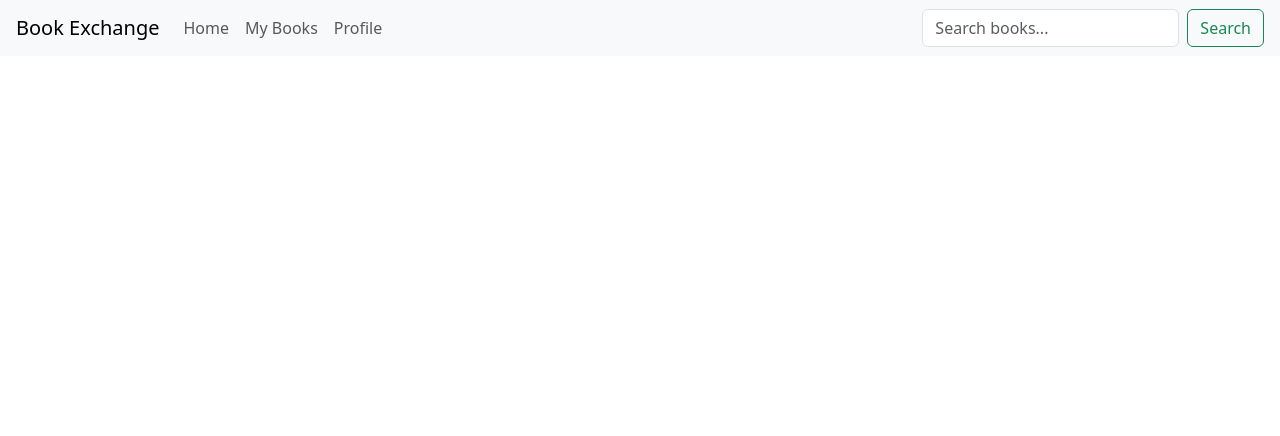
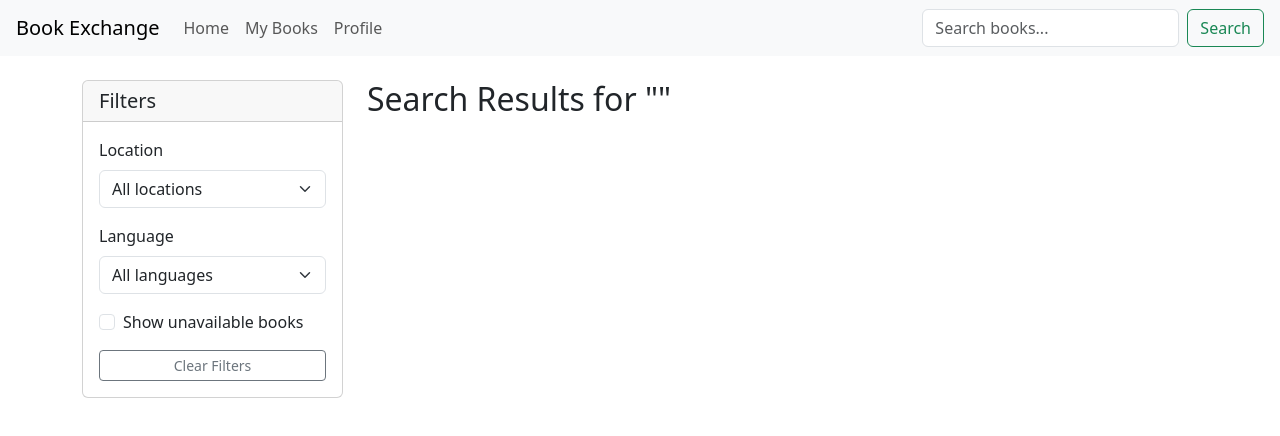
Before and after one commit to kristina-djukic/book-exchange, a React (Create React App) app in the folder frontend/: page /search in a window 1280 px wide. Shown: the top 436 px of the page. Built offline with nearby package versions, Linux system fonts and the light colour scheme.

Commit message:
implement search functionality with filters and update navbar for search page, frontend

```diff
--- a/frontend/src/App.js
+++ b/frontend/src/App.js
@@ -6,6 +6,7 @@ import NavBar from "./components/navBar";
 import HomePage from "./pages/homePage";
 import MyBooksPage from "./pages/myBooksPage";
 import ProfilePage from "./pages/profilePage";
+import SearchPage from "./pages/searchPage";
 
 function App() {
   return (
@@ -18,6 +19,7 @@ function App() {
         <Route path="/homepage" element={<HomePage />} />
         <Route path="/mybooks" element={<MyBooksPage />} />
         <Route path="/profile" element={<ProfilePage />} />
+        <Route path="/search" element={<SearchPage />} />
       </Routes>
     </Router>
   );
--- a/frontend/src/components/navBar.js
+++ b/frontend/src/components/navBar.js
@@ -1,4 +1,4 @@
-import React from "react";
+import React, { useState } from "react";
 import { Link, useLocation, useNavigate } from "react-router-dom";
 import axios from "axios";
 import { toast } from "react-toastify";
@@ -6,6 +6,7 @@ import { toast } from "react-toastify";
 const NavBar = () => {
   const location = useLocation();
   const navigate = useNavigate();
+  const [searchQuery, setSearchQuery] = useState("");
   const hideOn = ["/login", "/register", "/"];
 
   const handleLogout = async () => {
@@ -13,11 +14,17 @@ const NavBar = () => {
       await axios.post("/auth/logout", {}, { withCredentials: true });
       toast.success("Logged out successfully!");
       localStorage.setItem("isAuthenticated", false);
-
       navigate("/login");
     } catch (err) {
       toast.error("Logout failed. Please try again.");
       console.error("Logout error:", err);
+    }
+  };
+
+  const handleSearch = (e) => {
+    e.preventDefault();
+    if (searchQuery.trim()) {
+      navigate(`/search?q=${encodeURIComponent(searchQuery.trim())}`);
     }
   };
 
@@ -65,12 +72,13 @@ const NavBar = () => {
                 Log out
               </button>
             ) : (
-              <form className="d-flex">
+              <form className="d-flex" onSubmit={handleSearch}>
                 <input
                   className="form-control me-2"
                   type="search"
-                  name="search"
                   placeholder="Search books..."
+                  value={searchQuery}
+                  onChange={(e) => setSearchQuery(e.target.value)}
                 />
                 <button className="btn btn-outline-success" type="submit">
                   Search
--- /dev/null
+++ b/frontend/src/hooks/useSearchBooks.js
@@ -0,0 +1,46 @@
+import { useState } from "react";
+import axios from "axios";
+import { toast } from "react-toastify";
+
+function useSearchBooks() {
+  const [books, setBooks] = useState([]);
+  const [error] = useState("");
+  const [loading, setLoading] = useState(false);
+
+  const searchBooks = async (query) => {
+    if (!query || query.trim() === "") {
+      setBooks([]);
+      return;
+    }
+
+    setLoading(true);
+    try {
+      const { data } = await axios.get(
+        `/books/search?query=${encodeURIComponent(query)}`,
+        {
+          withCredentials: true,
+        }
+      );
+      setBooks(data);
+    } catch {
+      toast.error("Could not search books");
+      setBooks([]);
+    } finally {
+      setLoading(false);
+    }
+  };
+
+  const clearSearch = () => {
+    setBooks([]);
+  };
+
+  return {
+    books,
+    error,
+    loading,
+    searchBooks,
+    clearSearch,
+  };
+}
+
+export default useSearchBooks;
--- /dev/null
+++ b/frontend/src/pages/searchPage.js
@@ -0,0 +1,187 @@
+import React, { useState, useEffect, useMemo } from "react";
+import { useSearchParams } from "react-router-dom";
+import BookCard from "../components/bookCard";
+import useSearchBooks from "../hooks/useSearchBooks";
+
+const SearchPage = () => {
+  const [searchParams] = useSearchParams();
+  const query = searchParams.get("q") || "";
+  const { books, loading, error, searchBooks } = useSearchBooks();
+
+  const [locationFilter, setLocationFilter] = useState("");
+  const [languageFilter, setLanguageFilter] = useState("");
+  const [showUnavailable, setShowUnavailable] = useState(false);
+  const [filteredBooks, setFilteredBooks] = useState([]);
+
+  useEffect(() => {
+    if (query) {
+      searchBooks(query);
+    }
+  }, [query]);
+  const availableFilters = useMemo(() => {
+    const locations = [...new Set(books.map((book) => book.city))].sort();
+    const languages = [...new Set(books.map((book) => book.language))].sort();
+
+    return { locations, languages };
+  }, [books]);
+
+  useEffect(() => {
+    let filtered = books;
+    if (!showUnavailable) {
+      filtered = filtered.filter((book) => book.available === 1);
+    }
+    if (locationFilter) {
+      filtered = filtered.filter((book) => book.city === locationFilter);
+    }
+    if (languageFilter) {
+      filtered = filtered.filter((book) => book.language === languageFilter);
+    }
+
+    setFilteredBooks(filtered);
+  }, [books, locationFilter, languageFilter, showUnavailable]);
+
+  const clearFilters = () => {
+    setLocationFilter("");
+    setLanguageFilter("");
+    setShowUnavailable(false);
+  };
+
+  const availableCount = filteredBooks.filter(
+    (book) => book.available === 1
+  ).length;
+  const unavailableCount = filteredBooks.filter(
+    (book) => book.available === 0
+  ).length;
+
+  if (loading) {
+    return (
+      <div className="container py-4">
+        <div className="text-center">Loading...</div>
+      </div>
+    );
+  }
+
+  return (
+    <div className="container py-4">
+      <div className="row">
+        <div className="col-md-3">
+          <div className="card">
+            <div className="card-header">
+              <h5 className="mb-0">Filters</h5>
+            </div>
+            <div className="card-body">
+              <div className="mb-3">
+                <label className="form-label">Location</label>
+                <select
+                  className="form-select"
+                  value={locationFilter}
+                  onChange={(e) => setLocationFilter(e.target.value)}
+                >
+                  <option value="">All locations</option>
+                  {availableFilters.locations.map((location) => (
+                    <option key={location} value={location}>
+                      {location}
+                    </option>
+                  ))}
+                </select>
+              </div>
+              <div className="mb-3">
+                <label className="form-label">Language</label>
+                <select
+                  className="form-select"
+                  value={languageFilter}
+                  onChange={(e) => setLanguageFilter(e.target.value)}
+                >
+                  <option value="">All languages</option>
+                  {availableFilters.languages.map((language) => (
+                    <option key={language} value={language}>
+                      {language}
+                    </option>
+                  ))}
+                </select>
+              </div>
+              <div className="mb-3">
+                <div className="form-check">
+                  <input
+                    className="form-check-input"
+                    type="checkbox"
+                    id="showUnavailable"
+                    checked={showUnavailable}
+                    onChange={(e) => setShowUnavailable(e.target.checked)}
+                  />
+                  <label className="form-check-label" htmlFor="showUnavailable">
+                    Show unavailable books
+                  </label>
+                </div>
+              </div>
+
+              <button
+                className="btn btn-outline-secondary btn-sm w-100"
+                onClick={clearFilters}
+              >
+                Clear Filters
+              </button>
+              {books.length > 0 && (
+                <div className="mt-3">
+                  <small className="text-muted">
+                    <div>Total results: {books.length}</div>
+                    <div>Available: {availableCount}</div>
+                    {unavailableCount > 0 && (
+                      <div>Unavailable: {unavailableCount}</div>
+                    )}
+                    <div>Showing: {filteredBooks.length}</div>
+                  </small>
+                </div>
+              )}
+            </div>
+          </div>
+        </div>
+
+        <div className="col-md-9">
+          <h2 className="mb-3">
+            Search Results for "{query}"
+            {(locationFilter || languageFilter || showUnavailable) && (
+              <small className="text-muted ms-2">
+                ({filteredBooks.length} filtered results)
+              </small>
+            )}
+          </h2>
+
+          {error && <div className="alert alert-danger">{error}</div>}
+
+          <div className="row gx-3 gy-4">
+            {filteredBooks.map((b) => (
+              <div key={b.id} className="col-sm-6 col-md-4 col-lg-3">
+                <BookCard
+                  book={{
+                    ...b,
+                    posterUsername: b.username,
+                    posterAvatar: b.userPicture,
+                  }}
+                />
+              </div>
+            ))}
+
+            {filteredBooks.length === 0 && !loading && books.length > 0 && (
+              <div className="col-12">
+                <p className="text-muted text-center">
+                  No books match your current filters.
+                </p>
+              </div>
+            )}
+
+            {books.length === 0 && !loading && query && (
+              <div className="col-12">
+                <p className="text-muted text-center">
+                  No books found for "{query}". Try different keywords.
+                </p>
+              </div>
+            )}
+          </div>
+        </div>
+      </div>
+    </div>
+  );
+};
+
+export default SearchPage;
```
Also changed, not shown: 1 other file (tests, documents, lock files or other folders).
